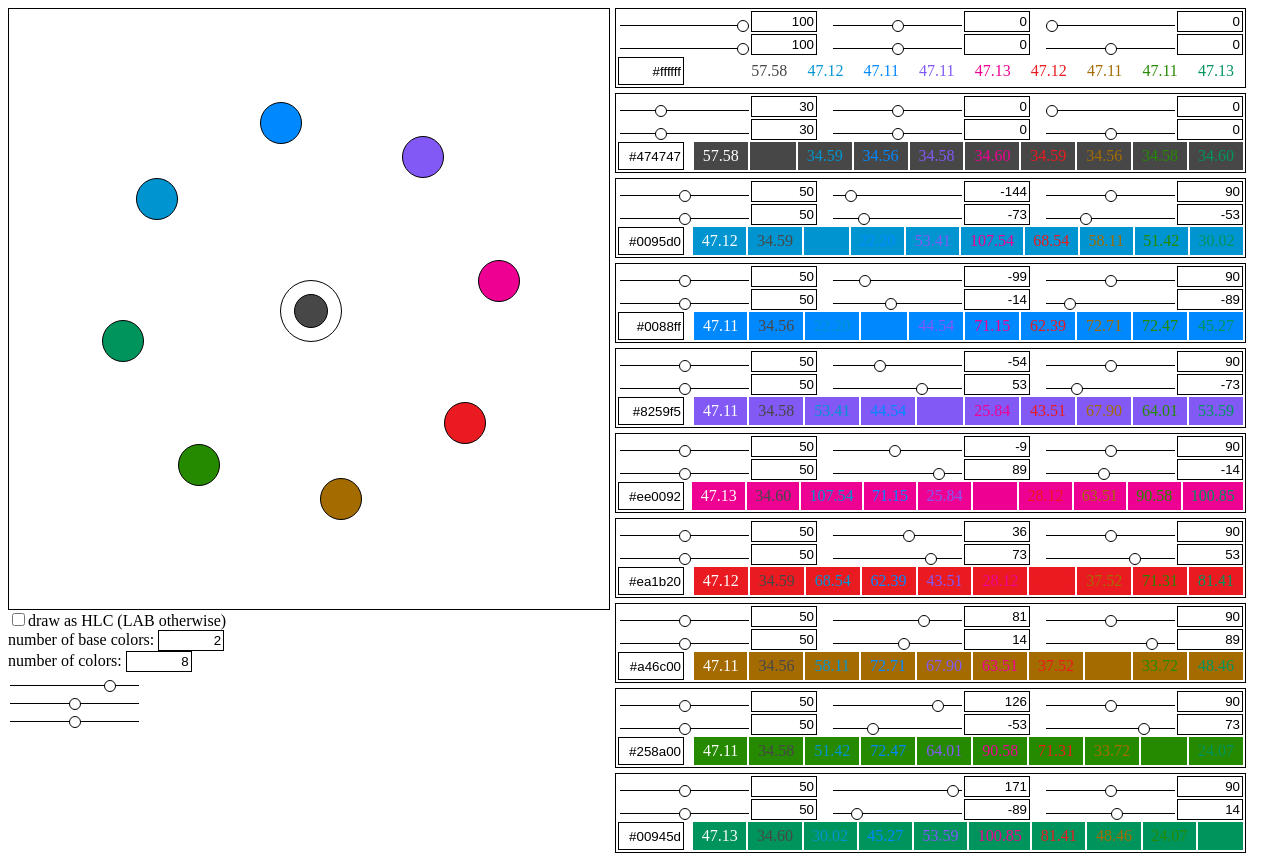
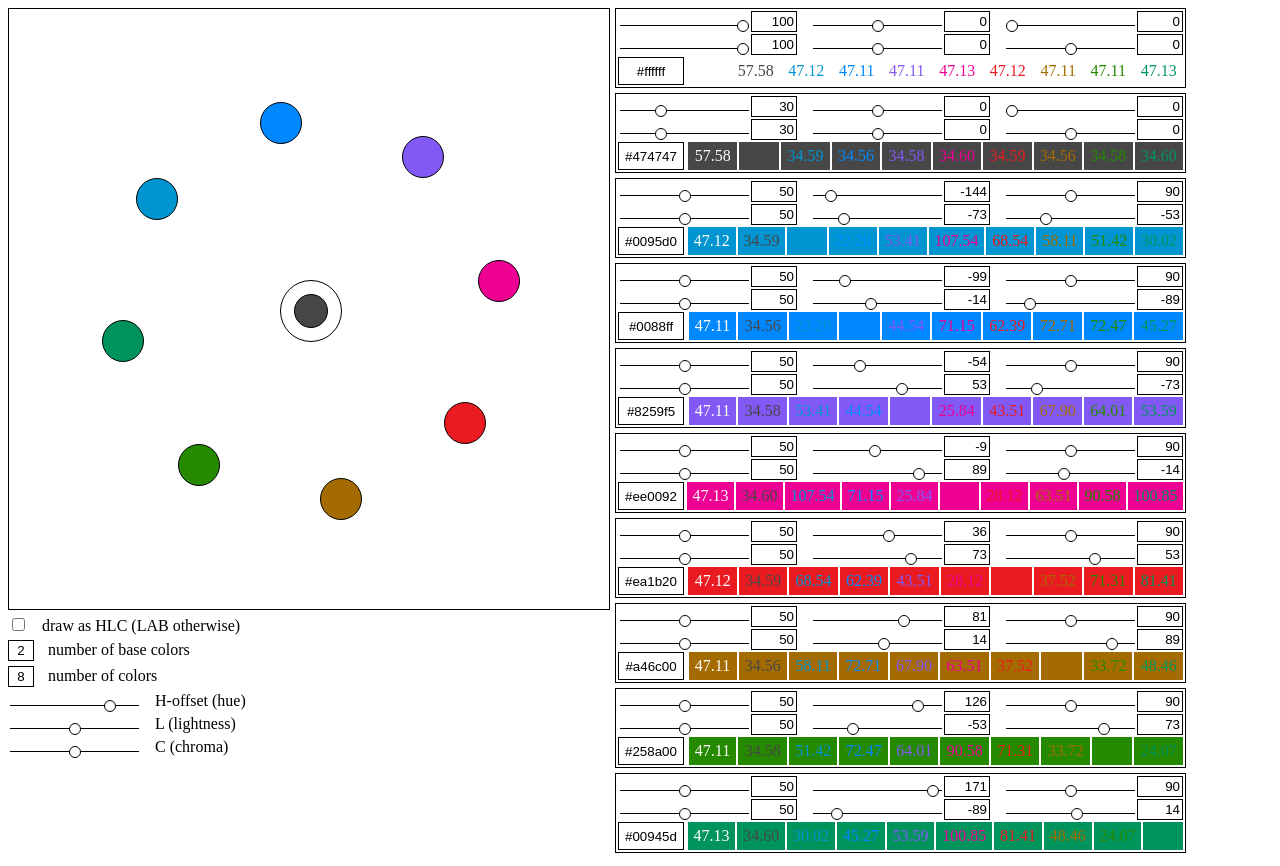
Before and after one commit to thobl/LCh-Lab-color-palette, a React (Create React App) app: page / in a window 1280 px wide. Built offline with nearby package versions, Linux system fonts and the light colour scheme.

Commit message:
some minor changes

```diff
--- a/src/ColorInput.tsx
+++ b/src/ColorInput.tsx
@@ -1,28 +1,31 @@
 import React from 'react'
-import { CIEDE2000, ColorHLC, Hex_to_HLC, HLC_to_LAB, HLC_to_Hex, LAB_to_HLC, HLC_to_CSS, Color } from './Color';
+import { CIEDE2000, ColorLCh, Hex_to_HLC, HLC_to_LAB, HLC_to_Hex, LAB_to_HLC, HLC_to_CSS, Color } from './Color';
 
 interface ColorInputProps {
-  colors: Array<ColorHLC>;
+  colors: Array<ColorLCh>;
   id: number;
-  handler: (colors: Array<ColorHLC>) => void;
+  handler: (colors: Array<ColorLCh>) => void;
 }
 
 export default class ColorInput extends React.Component<ColorInputProps> {
   render(): JSX.Element {
     const id: number = this.props.id;
     // make shallow copies of the color array and of our color
-    const colors: Array<ColorHLC> = [...this.props.colors];
-    const color: ColorHLC = { ...colors[id] };
+    const colors: Array<ColorLCh> = [...this.props.colors];
+    const color: ColorLCh = { ...colors[id] };
 
+    // create an input (as text or slide) for a property of a color
     const input = <T extends Color>(
       prop: keyof T,
       inputType: 'txt' | 'sld',
       min: number, max: number,
-      convFromHLC: (color: ColorHLC) => T,
-      convToHLC: (col: T) => ColorHLC) => {
+      convFromHLC: (color: ColorLCh) => T,
+      convToHLC: (col: T) => ColorLCh) => {
 
+      // color in the desired format
       let col: T = convFromHLC(color);
 
+      // change handler
       const onChange = (e: React.ChangeEvent<HTMLInputElement>) => {
         let change: any = {};
         change[prop] = Math.min(max, Math.max(min, parseFloat(e.target.value)));
@@ -31,26 +34,24 @@ export default class ColorInput extends React.Component<ColorInputProps> {
         this.props.handler(colors);
       }
 
+      // html form
       if (inputType === 'txt') {
-        return (
-          <input className='ParamInput' value={Math.round(col[prop])} onChange={onChange} />
-        );
+        return (<input className='ParamInput' type='text' value={Math.round(col[prop])} onChange={onChange} />);
       }
-      return (
-        <input className='Slider' type='range' min={min} max={max} value={col[prop]} onChange={onChange} />
-      )
+      return (<input className='Slider' type='range' min={min} max={max} value={col[prop]} onChange={onChange} />);
     };
-    const identity = <T extends unknown>(inp: T): T => {
-      return inp;
-    }
+
+    const identity = <T extends unknown>(inp: T): T => inp;
 
     const onChangeHex = (e: React.ChangeEvent<HTMLInputElement>) => {
       colors[id] = Hex_to_HLC(e.target.value);
       this.props.handler(colors);
     }
 
+    const hexInput = <input className='hexInput' type='text' value={HLC_to_Hex(color)} onChange={onChangeHex} />
+
     let id2: number = 0;
-    const preview_boxes = colors.map((color2: ColorHLC) => {
+    const preview_boxes = colors.map((color2: ColorLCh) => {
       const css_color1: string = HLC_to_CSS(color);
       const css_color2: string = HLC_to_CSS(color2);
       return (
@@ -66,8 +67,8 @@ export default class ColorInput extends React.Component<ColorInputProps> {
           {input('L', 'sld', 0, 100, identity, identity)}
           {input('L', 'txt', 0, 100, identity, identity)}
           <span className='Spacer'> </span>
-          {input('H', 'sld', -180, 180, identity, identity)}
-          {input('H', 'txt', -180, 180, identity, identity)}
+          {input('h', 'sld', -180, 180, identity, identity)}
+          {input('h', 'txt', -180, 180, identity, identity)}
           <span className='Spacer'> </span>
           {input('C', 'sld', 0, 180, identity, identity)}
           {input('C', 'txt', 0, 180, identity, identity)}
@@ -83,7 +84,7 @@ export default class ColorInput extends React.Component<ColorInputProps> {
           {input('b', 'txt', -128, 127, HLC_to_LAB, LAB_to_HLC)}
         </div>
         <div className='ColorInputPreviewRow' >
-          <input className='ParamInput' value={HLC_to_Hex(color)} onChange={onChangeHex} />
+          {hexInput}
           {preview_boxes}
         </div>
       </div>
--- a/src/Palette.css
+++ b/src/Palette.css
@@ -1,18 +1,18 @@
-
-.ParamInput {
-    width: 60px;
+/* general text input and sliders */
+input[type=text] {
+    width: 40px;
     text-align: right;
     padding: 2px;
     border: 1px solid;
 }
 
-.Slider {
+input[type=range] {
     appearance: none;
     height: 1px;
     background: black;
 }
 
-.Slider::-webkit-slider-thumb {
+input[type=range]::-webkit-slider-thumb {
   -webkit-appearance: none;
   appearance: none;
   width: 12px;
@@ -23,13 +23,23 @@
   cursor: pointer;
 }
 
-.Slider::-moz-range-thumb {
+input[type=range]::-moz-range-thumb {
   width: 12px;
   height: 12px;
   border-radius: 50%;
   border: 1px solid black;
   background: white;
   cursor: pointer;
+}
+
+input.hexInput {
+    width: 60px;
+    text-align: center;
+}
+
+input.nInput {
+    width: 20px;
+    text-align: center;
 }
 
 .ColorInputControls {
@@ -64,3 +74,8 @@
     position: relative;
     border: 1px solid;
 }
+
+.row {
+    margin-top: 5px;
+    margin-bottom: 5px;
+}
--- a/src/Palette.tsx
+++ b/src/Palette.tsx
@@ -1,5 +1,5 @@
 import React from 'react'
-import { ColorHLC, HLC_to_CSS, HLC_to_LAB } from './Color'
+import { ColorLCh, HLC_to_CSS, HLC_to_LAB } from './Color'
 import Circle from './Circle'
 import ColorInput from './ColorInput';
 
@@ -7,7 +7,7 @@ interface PaletteProps {
 }
 
 interface PaletteState {
-  colors: Array<ColorHLC>;
+  colors: Array<ColorLCh>;
   drawHLC: boolean;
   n_base: number;
   n: number;
@@ -36,15 +36,15 @@ class Palette extends React.Component<PaletteProps, PaletteState> {
     };
   }
 
-  private x(color: ColorHLC): number {
+  private x(color: ColorLCh): number {
     if (this.state.drawHLC) {
-      const H: number = color.H;
+      const H: number = color.h;
       return (H + 180) / 360 * (w - 2 * r) + r;
     }
     return (HLC_to_LAB(color).a + 128) / 255 * (w - 2 * r) + r;
   }
 
-  private y(color: ColorHLC): number {
+  private y(color: ColorLCh): number {
     if (this.state.drawHLC) {
       const C: number = color.C;
       return C / 181 * (h - 2 * r) + r;
@@ -53,7 +53,7 @@ class Palette extends React.Component<PaletteProps, PaletteState> {
     return (HLC_to_LAB(color).b + 128) / 255 * (h - 2 * r) + r;
   }
 
-  private r(color: ColorHLC): number {
+  private r(color: ColorLCh): number {
     const min: number = 10;
     return color.L / 100 * (r - min) + min;
   }
@@ -73,16 +73,17 @@ class Palette extends React.Component<PaletteProps, PaletteState> {
   }
 
   private initializeColors() {
-    let colors: Array<ColorHLC> = [];
+    let colors: Array<ColorLCh> = [];
     const n_base = this.state.n_base;
     for (let i = n_base; i > 0; i--) {
       colors.push({
-        H: 0, L: 30 + (i - 1) * 70 / (n_base - 1), C: 0})
+        h: 0, L: 30 + (i - 1) * 70 / (n_base - 1), C: 0
+      })
     }
     const n: number = this.state.n;
     for (let i = 0; i < n; i++) {
       colors.push({
-        H: -180 + (i + this.state.offset) * 360 / n,
+        h: -180 + (i + this.state.offset) * 360 / n,
         L: this.state.L,
         C: this.state.C
       });
@@ -92,7 +93,7 @@ class Palette extends React.Component<PaletteProps, PaletteState> {
 
   render(): JSX.Element {
     let id: number = 0;
-    const circles = this.state.colors.map((color: ColorHLC): JSX.Element => {
+    const circles = this.state.colors.map((color: ColorLCh): JSX.Element => {
       const css_color: string = HLC_to_CSS(color);
       return (<Circle key={`circle_${id++}`} x={this.x(color)} y={this.y(color)}
         r={this.r(color)} color={css_color} />);
@@ -100,7 +101,7 @@ class Palette extends React.Component<PaletteProps, PaletteState> {
 
     id = 0;
     const inputs = this.state.colors.map(() => {
-      const handler = (colors: Array<ColorHLC>) => {
+      const handler = (colors: Array<ColorLCh>) => {
         this.setState({ colors: colors });
       };
       return (<ColorInput key={`input_${id}`} colors={this.state.colors} id={id++} handler={handler} />);
@@ -109,31 +110,43 @@ class Palette extends React.Component<PaletteProps, PaletteState> {
     return (
       <div style={{ display: 'flex' }}>
         <div>
-          <div className="CircleBox" style={{ width: w + 'px', height: h + 'px' }}>
+          <div className='CircleBox' style={{ width: w + 'px', height: h + 'px' }}>
             {circles}
           </div>
-          <input name='drawHLC' type='checkbox' checked={this.state.drawHLC}
-            onChange={(e) => this.setState({ ['drawHLC']: e.target.checked })} />
-          <label htmlFor='drawHLC'>draw as HLC (LAB otherwise)</label>
-          <div>
-            number of base colors: <input className='ParamInput' value={this.state.n_base}
+          <div className='row'>
+            <input type='checkbox' checked={this.state.drawHLC}
+              onChange={(e) => this.setState({ ['drawHLC']: e.target.checked })} />
+            <span className='Spacer'> </span> draw as HLC (LAB otherwise)
+          </div>
+          <div className='row'>
+            <input className='nInput' type='text' value={this.state.n_base}
               onChange={(e) => this.setState({ ['n_base']: parseInt(e.target.value) })} />
+            <span className='Spacer'> </span>
+            number of base colors
           </div>
-          <div>
-            number of colors: <input className='ParamInput' value={this.state.n}
+          <div className='row'>
+            <input className='nInput' type='text' value={this.state.n}
               onChange={(e) => this.setState({ ['n']: parseInt(e.target.value) })} />
+            <span className='Spacer'> </span>
+            number of colors
           </div>
-          <div>
+          <div className='row'>
             <input className='Slider' type='range' min='0' max='100' value={100 * this.state.offset}
               onChange={(e) => this.setState({ ['offset']: parseFloat(e.target.value) / 100 })} />
+            <span className='Spacer'> </span>
+            H-offset (hue)
           </div>
-          <div>
+          <div className='row'>
             <input className='Slider' type='range' min='0' max='100' value={this.state.L}
               onChange={(e) => this.setState({ ['L']: parseFloat(e.target.value) })} />
+            <span className='Spacer'> </span>
+            L (lightness)
           </div>
-          <div>
+          <div className='row'>
             <input className='Slider' type='range' min='0' max='180' value={this.state.C}
               onChange={(e) => this.setState({ ['C']: parseFloat(e.target.value) })} />
+            <span className='Spacer'> </span>
+           C (chroma)
           </div>
         </div>
         <div>
```
Also changed, not shown: src/Color.tsx (+24 -24 lines).
